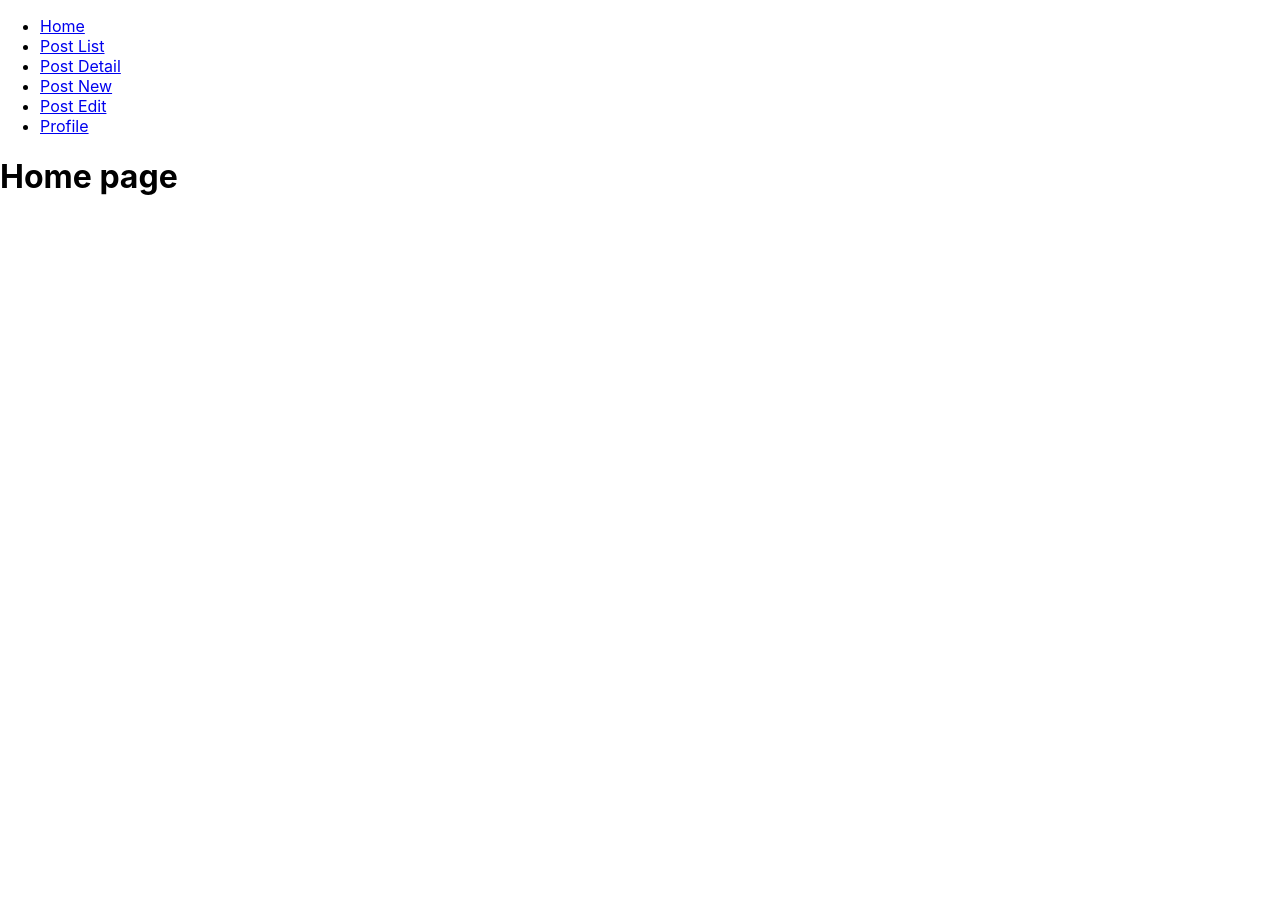
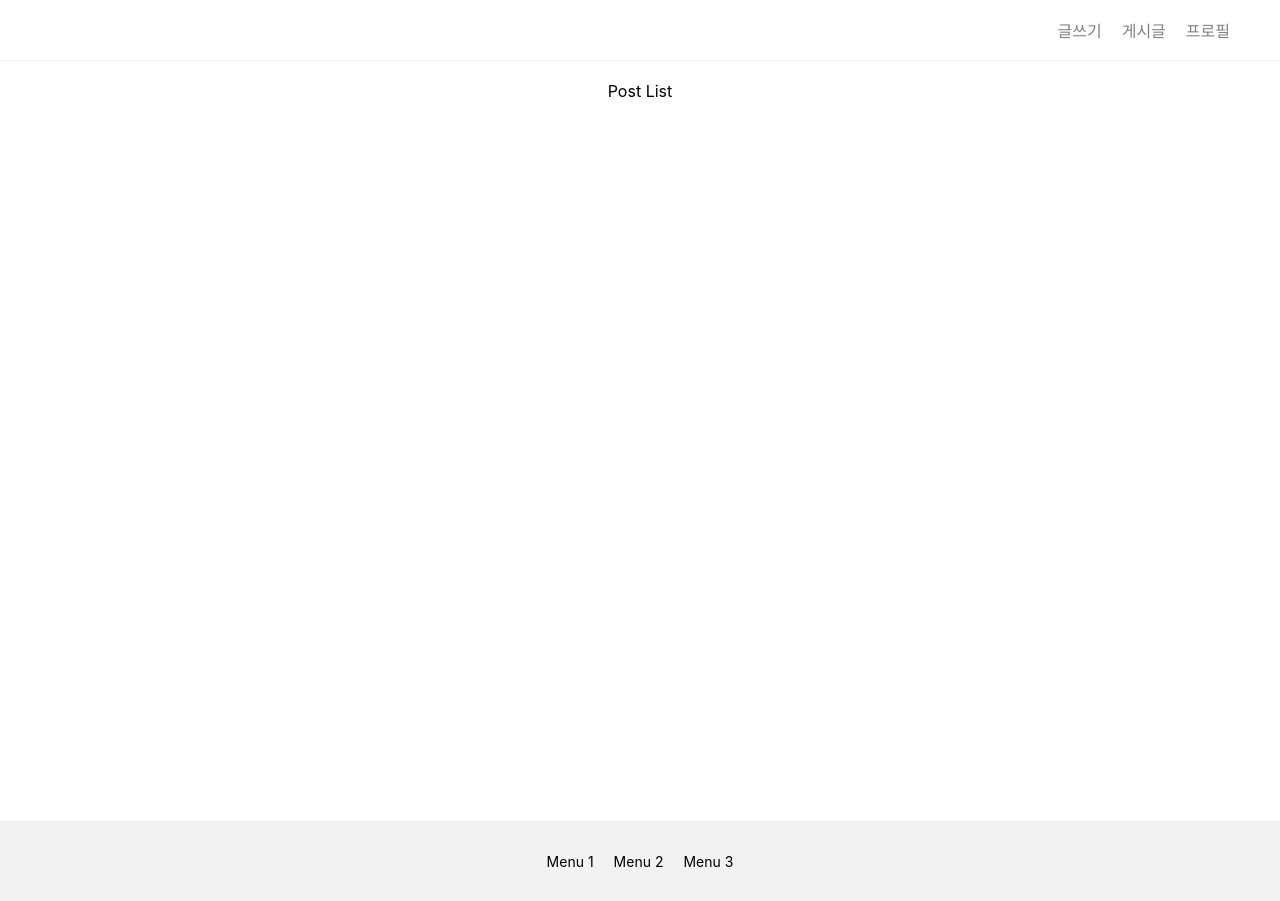
Before and after one commit to baekseungchan1117/react-blog, a React (Create React App) app: page / in a window 1280 px wide. Before the commit the page ends 800 px from the top, so only its background shows below. Built offline with nearby package versions, Linux system fonts and the light colour scheme.

Commit message:
프로젝트 기본 구조 세팅

```diff
--- a/src/App.tsx
+++ b/src/App.tsx
@@ -1,39 +1,9 @@
-import './App.css';
-import { Route, Routes, Navigate, Link } from "react-router-dom";
+import Router from './componets/Router';
+
 
 function App() {
   return (
-    <>
-    <ul>
-      <li>
-        <Link to="/">Home</Link>
-      </li>
-      <li>
-        <Link to="/posts">Post List</Link>
-      </li>
-      <li>
-        <Link to="/posts/:id">Post Detail</Link>
-      </li>
-      <li>
-        <Link to="/posts/new">Post New</Link>
-      </li>
-      <li>
-        <Link to="/posts/edit/:id">Post Edit</Link>
-      </li>
-      <li>
-        <Link to="/profile">Profile</Link>
-      </li>
-    </ul>
-    <Routes>
-      <Route path='/' element={<h1>Home page</h1>}/>
-      <Route path='/posts' element={<h1>Post List Page</h1>}/>
-      <Route path='/posts/:id' element={<h1>Post Detail Page</h1>}/>
-      <Route path='/posts/new' element={<h1>Post New Page</h1>}/>
-      <Route path='/posts/edit/:id' element={<h1>Post Edit Page</h1>}/>
-      <Route path='/profile' element={<h1>Profile Page</h1>}/>
-      <Route path='*' element={<Navigate replace to={"/"}/>}/>
-    </Routes>
-    </>
+    <Router />
   );
 }
 
--- /dev/null
+++ b/src/componets/Router.tsx
@@ -0,0 +1,49 @@
+import { Route, Routes, Navigate} from "react-router-dom";
+import Home from '../pages/home';
+import PostList from "../pages/posts";
+import PostDetail from "../pages/posts/detail";
+import PostNew from "../pages/posts/new";
+import PostEdit from "../pages/posts/edit";
+import ProfilePage from "../pages/profile";
+import LoginPage from "../pages/login";
+import SignupPage from "../pages/signup";
+
+const Router = () => {
+  return (
+    <>
+    {/* <ul>
+      <li>
+        <Link to="/">Home</Link>
+      </li>
+      <li>
+        <Link to="/posts">Post List</Link>
+      </li>
+      <li>
+        <Link to="/posts/:id">Post Detail</Link>
+      </li>
+      <li>
+        <Link to="/posts/new">Post New</Link>
+      </li>
+      <li>
+        <Link to="/posts/edit/:id">Post Edit</Link>
+      </li>
+      <li>
+        <Link to="/profile">Profile</Link>
+      </li>
+    </ul> */}
+    <Routes>
+      <Route path='/' element={<Home />}/>
+      <Route path='/posts' element={<PostList />}/>
+      <Route path='/posts/:id' element={<PostDetail />}/>
+      <Route path='/posts/new' element={<PostNew />}/>
+      <Route path='/posts/edit/:id' element={<PostEdit />}/>
+      <Route path='/profile' element={<ProfilePage />}/>
+      <Route path='login' element={<LoginPage />}/>
+      <Route path='signup' element={<SignupPage />}/>
+      <Route path='*' element={<Navigate replace to={"/"}/>}/>
+    </Routes>
+    </>
+  )
+}
+
+export default Router
--- a/src/index.css
+++ b/src/index.css
@@ -11,3 +11,47 @@
   font-family: source-code-pro, Menlo, Monaco, Consolas, 'Courier New',
     monospace;
 }
+
+
+/* header */
+
+header {
+  display: flex;
+  justify-content: space-between;
+  flex-direction: row-reverse;
+  border-bottom: 1px solid #f2f2f2;
+  padding: 10px 40px;
+  min-height: 40px;
+  align-items: center;
+}
+
+header a{
+  margin: 0px 10px;
+  text-decoration: none;
+  color: gray;
+}
+
+header a:focus,
+header a:hover{
+  color: black;
+}
+
+
+/* footer */
+footer {
+  background-color: #f2f2f2;
+  min-height: 40px;
+  padding: 20px 40px;
+  font-size: 14px;
+  text-align: center;
+  display: flex;
+  justify-content: center;
+  align-items: center;
+  gap: 20px;
+}
+
+.post-list{
+  min-height: 90vh;
+  padding: 20px 40px;
+  text-align: center;
+}
--- /dev/null
+++ b/src/pages/home/index.tsx
@@ -0,0 +1,25 @@
+import React from 'react'
+import { Link } from "react-router-dom";
+import '../../index.css'
+
+const Home = () => {
+  return (
+    <div>
+      <header>
+        <div>
+          <Link to='/posts/new'>글쓰기</Link>
+          <Link to='/posts'>게시글</Link>
+          <Link to='/profile'>프로필</Link>
+        </div>
+      </header>
+      <div className='post-list'>Post List</div>
+      <footer>
+        <div>Menu 1</div>
+        <div>Menu 2</div>
+        <div>Menu 3</div>
+      </footer>
+    </div>
+  )
+}
+
+export default Home
--- /dev/null
+++ b/src/pages/login/index.tsx
@@ -0,0 +1,3 @@
+export default function LoginPage(){
+    return <h2>Login</h2>
+}
--- /dev/null
+++ b/src/pages/posts/detail.tsx
@@ -0,0 +1,3 @@
+export default function PostDetail(){
+    return <h1>Post Detail Page</h1>
+}
--- /dev/null
+++ b/src/pages/posts/edit.tsx
@@ -0,0 +1,3 @@
+export default function PostEdit(){
+    return <h1>Post Edit Page</h1>
+}
--- /dev/null
+++ b/src/pages/posts/index.tsx
@@ -0,0 +1,3 @@
+export default function PostList(){
+    return <h1>Post List Page</h1>
+}
--- /dev/null
+++ b/src/pages/posts/new.tsx
@@ -0,0 +1,3 @@
+export default function PostNew(){
+    return <h1>Post New Page</h1>
+}
--- /dev/null
+++ b/src/pages/profile/index.tsx
@@ -0,0 +1,3 @@
+export default function ProfilePage(){
+    return <h1>Profile Page</h1>
+}
--- /dev/null
+++ b/src/pages/signup/index.tsx
@@ -0,0 +1,3 @@
+export default function SignupPage(){
+    return <h2>SignUp</h2>
+}
```
